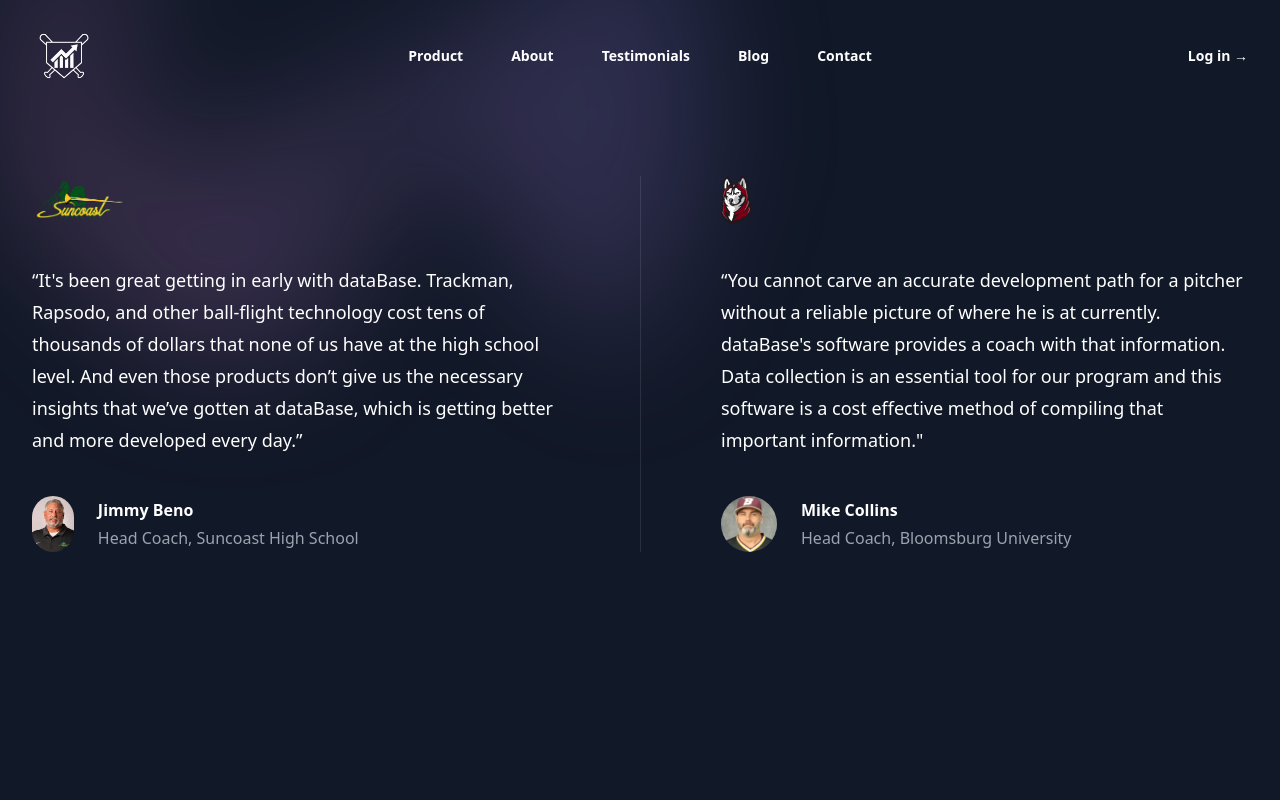
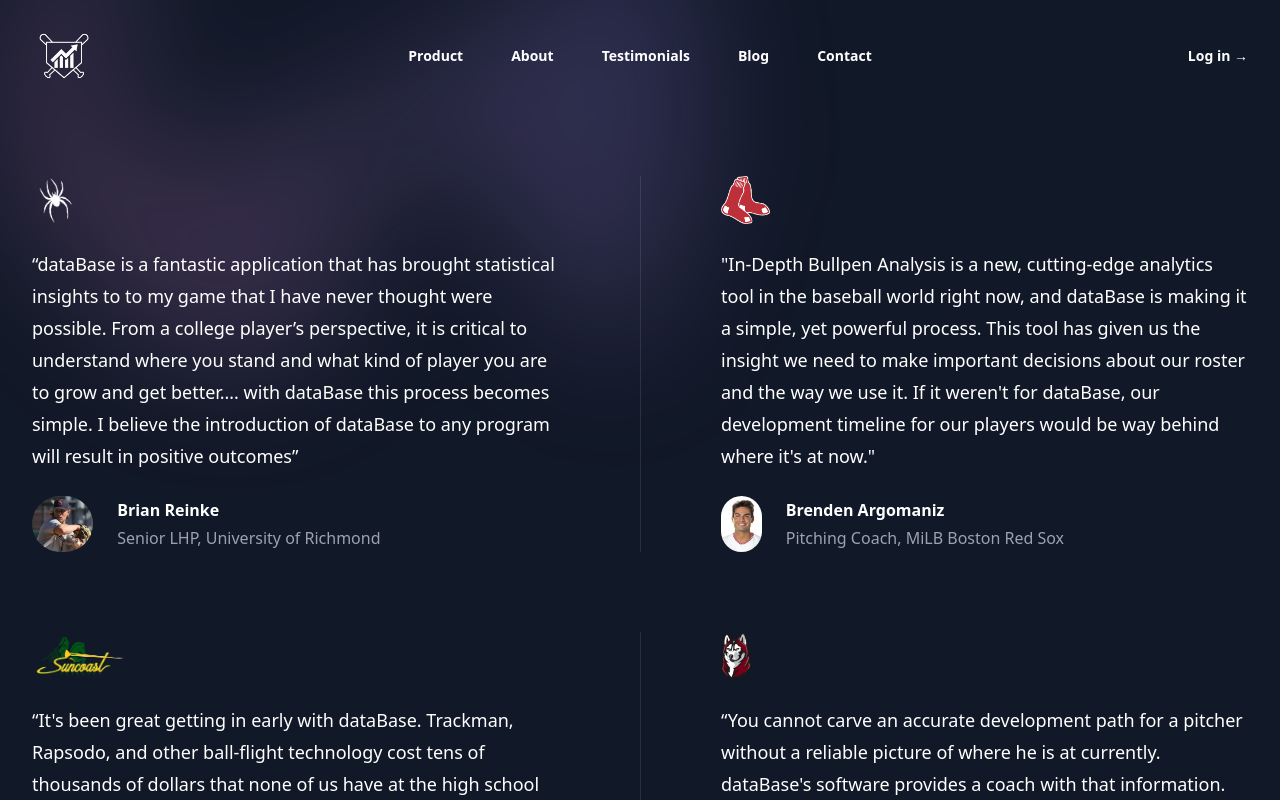
Before and after one commit to dataBase-Sabermetrics/dbsabermetrics.com, a Vue app: page /testimonials in a window 1280 px wide. Shown: the top 800 px of the page. Built offline with nearby package versions, Linux system fonts and the light colour scheme.

Commit message:
testimonials

```diff
--- a/src/components/OurTeam.vue
+++ b/src/components/OurTeam.vue
@@ -6,6 +6,7 @@
   {
     name: 'Brenden Argomaniz',
     role: 'Co-Founder',
+    job: 'MiLB Red Sox Pitching Coach',
     imageUrl:
       argo,
     xUrl: 'https://twitter.com/b_argomaniz',
@@ -14,6 +15,7 @@
   {
     name: 'Drew Beno',
     role: 'Co-Founder',
+    job: 'Software Engineer',
     imageUrl:
       beno,
     gitHub: 'https://github.com/drewbeno1',
@@ -33,7 +35,7 @@
           <li v-for="person in people" :key="person.name" class="rounded-2xl bg-gray-800 px-8 py-10">
             <img class="mx-auto h-48 w-42 rounded-full md:h-56 md:w-50" :src="person.imageUrl" alt="" />
             <h3 class="mt-6 text-base font-semibold leading-7 tracking-tight text-white">{{ person.name }}</h3>
-            <p class="text-sm leading-6 text-gray-400">{{ person.role }}</p>
+            <p class="text-sm leading-6 text-gray-400">{{ person.job }}</p>
             <ul role="list" class="mt-6 flex justify-center gap-x-6">
               <li>
                 <a v-if="person.xUrl" :href="person.xUrl" class="text-gray-400 hover:text-gray-300" target="_blank">
--- a/src/views/AboutView.vue
+++ b/src/views/AboutView.vue
@@ -18,6 +18,10 @@
 
 <template>
     <MainLayout>
+      <OurTeam />
+      <div class="arrow" v-show="showArrow">
+          <span class="arrow-bounce">&#8595;</span>
+      </div>
       <div class="py-24 sm:py-32">
         <div class="mx-auto max-w-7xl px-6 lg:px-8">
             <div class="mx-auto max-w-2xl lg:mx-0 lg:max-w-none">
@@ -42,10 +46,6 @@
             </div>
         </div>
       </div>
-      <div class="arrow" v-show="showArrow">
-          <span class="arrow-bounce">&#8595;</span>
-      </div>
-      <OurTeam />
     </MainLayout>
   </template>
 
--- a/src/views/TestimonialView.vue
+++ b/src/views/TestimonialView.vue
@@ -5,15 +5,51 @@
 <template>
     <MainLayout>
     <section class="py-24 sm:py-32">
-      <div class="mx-auto max-w-7xl px-6 lg:px-8">
+      <div class="mx-auto max-w-7xl px-6 space-y-20 lg:px-8">
+        <div class="mx-auto grid max-w-2xl grid-cols-1 lg:mx-0 lg:max-w-none lg:grid-cols-2">
+          <div class="flex flex-col pb-10 sm:pb-16 lg:pb-0 lg:pr-8 xl:pr-20">
+            <img class="h-12 self-start" src="../assets/spider.png" alt="" />
+            <figure class="mt-6 flex flex-auto flex-col justify-between">
+              <blockquote class="text-lg leading-8 text-white">
+                <p>
+                “dataBase is a fantastic application that has brought statistical insights to to my game that I have never thought were possible. From a college player’s perspective, it is critical to understand where you stand and what kind of player you are to grow and get better…. with dataBase this process becomes simple. I believe the introduction of dataBase to any program will result in positive outcomes”
+                </p>
+              </blockquote>
+              <figcaption class="mt-6 flex items-center gap-x-6">
+                <img class="h-14 w-18 rounded-full bg-gray-800" src="../assets/reinke.png" alt="" />
+                <div class="text-base">
+                  <div class="font-semibold text-white">Brian Reinke</div>
+                  <div class="mt-1 text-gray-400">Senior LHP, University of Richmond</div>
+                </div>
+              </figcaption>
+            </figure>
+          </div>
+          <div class="flex flex-col border-t border-white/10 pt-10 sm:pt-16 lg:border-l lg:border-t-0 lg:pl-8 lg:pt-0 xl:pl-20">
+            <img class="h-12 self-start" src="../assets/redsox.png" alt="" />
+            <figure class="mt-6 flex flex-auto flex-col justify-between">
+              <blockquote class="text-lg leading-8 text-white">
+                <p>
+                "In-Depth Bullpen Analysis is a new, cutting-edge analytics tool in the baseball world right now, and dataBase is making it a simple, yet powerful process. This tool has given us the insight we need to make important decisions about our roster and the way we use it. If it weren't for dataBase, our development timeline for our players would be way behind where it's at now."
+                </p>
+              </blockquote>
+              <figcaption class="mt-6 flex items-center gap-x-6">
+                <img class="h-14 w-18 rounded-full bg-gray-800" src="../assets/argo.jpeg" alt="" />
+                <div class="text-base">
+                  <div class="font-semibold text-white">Brenden Argomaniz</div>
+                  <div class="mt-1 text-gray-400">Pitching Coach, MiLB Boston Red Sox</div>
+                </div>
+              </figcaption>
+            </figure>
+          </div>
+        </div>
         <div class="mx-auto grid max-w-2xl grid-cols-1 lg:mx-0 lg:max-w-none lg:grid-cols-2">
           <div class="flex flex-col pb-10 sm:pb-16 lg:pb-0 lg:pr-8 xl:pr-20">
             <img class="h-12 self-start" src="../assets/SuncoastLogo.png" alt="" />
-            <figure class="mt-10 flex flex-auto flex-col justify-between">
+            <figure class="mt-6 flex flex-auto flex-col justify-between">
               <blockquote class="text-lg leading-8 text-white">
                 <p>“It's been great getting in early with dataBase. Trackman, Rapsodo, and other ball-flight technology cost tens of thousands of dollars that none of us have at the high school level. And even those products don’t give us the necessary insights that we’ve gotten at dataBase, which is getting better and more developed every day.”</p>
               </blockquote>
-              <figcaption class="mt-10 flex items-center gap-x-6">
+              <figcaption class="mt-6 flex items-center gap-x-6">
                 <img class="h-14 w-18 rounded-full bg-gray-800" src="../assets/Jimmy.png" alt="" />
                 <div class="text-base">
                   <div class="font-semibold text-white">Jimmy Beno</div>
@@ -24,11 +60,11 @@
           </div>
           <div class="flex flex-col border-t border-white/10 pt-10 sm:pt-16 lg:border-l lg:border-t-0 lg:pl-8 lg:pt-0 xl:pl-20">
             <img class="h-12 self-start" src="../assets/bloom.png" alt="" />
-            <figure class="mt-10 flex flex-auto flex-col justify-between">
+            <figure class="mt-6 flex flex-auto flex-col justify-between">
               <blockquote class="text-lg leading-8 text-white">
                 <p>“You cannot carve an accurate development path for a pitcher without a reliable picture of where he is at currently. dataBase's software provides a coach with that information. Data collection is an essential tool for our program and this software is a cost effective method of compiling that important information."</p>
               </blockquote>
-              <figcaption class="mt-10 flex items-center gap-x-6">
+              <figcaption class="mt-6 flex items-center gap-x-6">
                 <img class="h-14 w-18 rounded-full bg-gray-800" src="../assets/mike.jpeg" alt="" />
                 <div class="text-base">
                   <div class="font-semibold text-white">Mike Collins</div>
```
Also changed, not shown: src/assets/redsox.png (added), src/assets/reinke.png (added).
